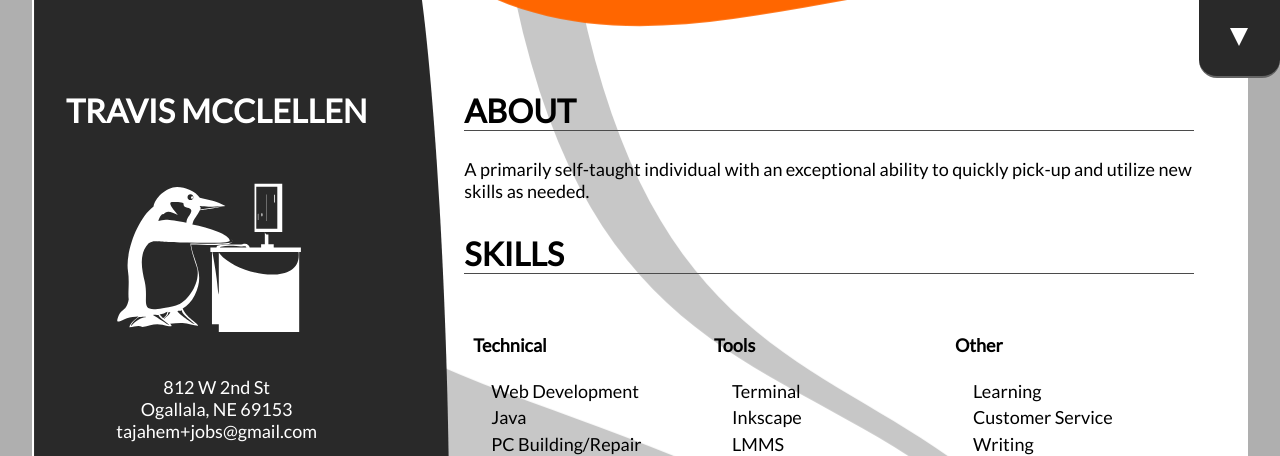
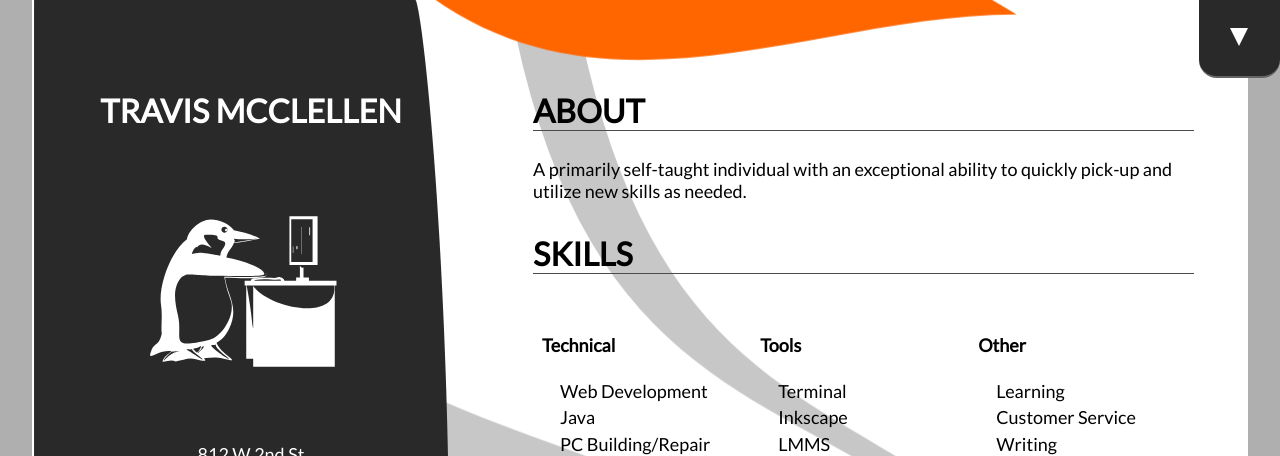
Before and after one commit to tajahem/resume, a plain HTML site: page src/index.html in a window 1280 px wide. Both pictures are taken after a click on the element "View Resume". Shown: the top 456 px of the page. Drawn offline with Linux system fonts and the light colour scheme.

Commit message:
fixed resume background scaling and button sizing

```diff
--- a/src/default.css
+++ b/src/default.css
@@ -188,6 +188,11 @@ div .current-focus {
   height: .7em;
 }
 
+.skill {
+  cursor: pointer;
+  cursor: hand;
+}
+
 .job-dates {
   font-style: italic;
   padding: 0 0 .8em 1em;
@@ -238,7 +243,6 @@ div .current-focus {
   margin: auto;
   padding-top: 1em;
   text-align: center;
-  width: 25%;
 }
 
 /* DESKTOP VERSION */
@@ -272,6 +276,11 @@ div .current-focus {
       max-width: 2.5em;
       max-height: 2.5em;
     }
+  }
+
+  svg {
+    width: 25vw;
+    padding: 2.5vw;
   }
 
   /* group rules */
@@ -308,8 +317,8 @@ div .current-focus {
     background-color: white;
     border-radius: 0 0 1em 1em;
     padding: 2.25em 2em 2em .5em;
-    right: 2.5%;
-    width: 95%;
+    right: 2.5vw;
+    width: 95vw;
   }
 
   .button {
@@ -461,10 +470,11 @@ div .current-focus {
     -moz-background-size: cover;
     -o-background-size: cover;
     background-size: cover;
+    height: 134vw;
   }
   #contact {
     padding: 1em;
-    width: 30%;
+    width: 30vw;
   }
   #contact ul {
     padding: 0;
@@ -481,6 +491,10 @@ div .current-focus {
   }
   #resume-content h2 {
     border-bottom: solid 1px rgb(75, 75, 75);
+  }
+
+  #footer {
+    width: 25%;
   }
 }
 
@@ -534,7 +548,7 @@ div .current-focus {
   .button {
     background-color: rgb(75, 175, 75);
     border: solid 1px white;
-    max-width: 33%;
+    width: 75vw;
   }
   .button:hover {
     background-color: white;
@@ -626,6 +640,7 @@ div .current-focus {
   #contact ul {
     padding: 0;
   }
+
 }
 
 /* PRINT OVERRIDE */
```
